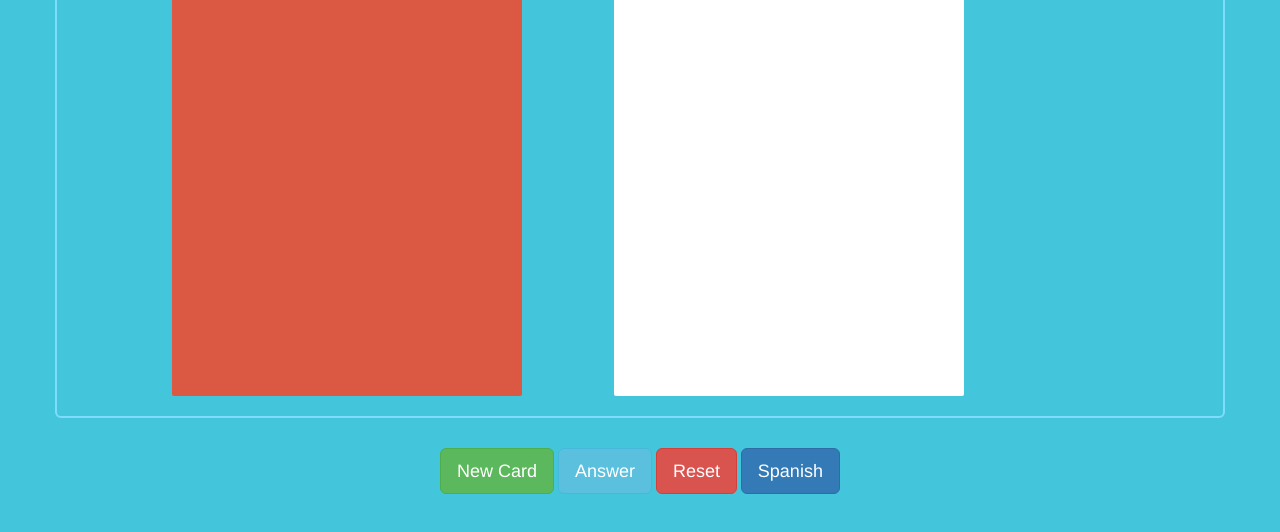
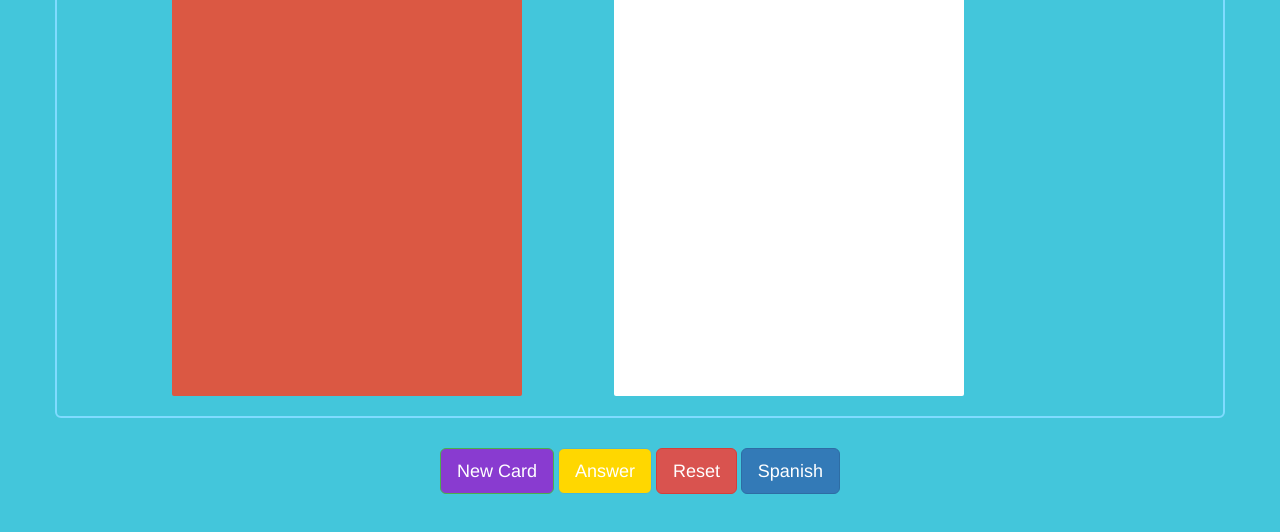
Before and after one commit to sbrks/flashcards, a plain HTML site: page index.html in a window 1280 px wide. Shown: the part 158-690 px from the top of the page. Drawn offline with nearby package versions, Linux system fonts and the light colour scheme; files that its build step writes are made by us from their sources.

Commit message:
edits button colors

```diff
--- a/css/main.css
+++ b/css/main.css
@@ -87,28 +87,19 @@ a {
 }
 
 /*newcard button */
-.btn-success {
-	background-image: -webkit-linear-gradient(top,#DB5844 0,#419641 100%);
-    background-image: -o-linear-gradient(top,#DB5844 0,#419641 100%);
-    background-image: -webkit-gradient(linear,left top,left bottom,from(#5cb85c),to(#419641));
-    background-image: linear-gradient(to bottom,#DB5844 0,#419641 100%);
-    filter: progid:DXImageTransform.Microsoft.gradient(startColorstr='#ff5cb85c', endColorstr='#ff419641', GradientType=0);
-    filter: progid:DXImageTransform.Microsoft.gradient(enabled=false);
-    background-repeat: repeat-x;
-    border-color: #DB5844;
-}
+
 
 /*answer button */
 .btn-info {
 	background-color: #FFD700;
-	background-image: -webkit-linear-gradient(top,#FFD700 0,#FFD700 100%);
+	/*background-image: -webkit-linear-gradient(top,#FFD700 0,#FFD700 100%);
     background-image: -o-linear-gradient(top,#FFD700 0,#FFD700 100%);
     background-image: -webkit-gradient(linear,left top,left bottom,from(#5bc0de),to(#2aabd2));
     background-image: linear-gradient(to bottom,#FFD700 0,#FFD700 100%);
     filter: progid:DXImageTransform.Microsoft.gradient(startColorstr='#FFD700', endColorstr='#FFD700', GradientType=0);
     filter: progid:DXImageTransform.Microsoft.gradient(enabled=false);
     background-repeat: repeat-x;
-    border-color: #FFD700;
+    border-color: #FFD700;*/
 }
 
 /*spanish button*/
--- a/index.html
+++ b/index.html
@@ -13,8 +13,7 @@
 	<link rel="stylesheet" href="css/main.css">
 	<link rel="stylesheet" href="css/animate.css">
 	<link rel="stylesheet" href="https://maxcdn.bootstrapcdn.com/bootstrap/3.3.6/css/bootstrap.min.css" integrity="sha384-1q8mTJOASx8j1Au+a5WDVnPi2lkFfwwEAa8hDDdjZlpLegxhjVME1fgjWPGmkzs7" crossorigin="anonymous">
-	<link href='http://fonts.googleapis.com/css?family=Roboto:400,700' rel='stylesheet' type='text/css'>
-	<link href='http://fonts.googleapis.com/css?family=Inconsolata:400,700' rel='stylesheet' type='text/css'>
+
 	<link href='http://fonts.googleapis.com/css?family=Lato:400,700' rel='stylesheet' type='text/css'>
 	<meta name="viewport" content="width=device-width, initial-scale=1">
 
@@ -51,15 +50,10 @@
 
 		<div class="row">
 			<div id="buttonContainer">
-			<!--
-				<a href="#" id="questionButton">New Card</a>
-				<a href="#" id="answerButton">Answer</a>
-				<a href="#" id="resetButton">New Game</a>
-			-->
 
-				<button type="button" class="btn btn-lg btn-success">New Card</button>
+				<button type="button" class="btn btn-lg btn-success" style="background-color: #893bd0">New Card</button>
 
-				<button type="button" class="btn btn-lg btn-info">Answer</button>
+				<button type="button" class="btn btn-lg btn-info" style="background-color: #FFD700">Answer</button>
 
 				<button type="button" class="btn btn-lg btn-danger">Reset</button>
 
--- a/script.js
+++ b/script.js
@@ -1,35 +1,3 @@
-
-
-
-
-	/*
-
-//one attempt at assigning
-var randomNumber = Math.floor(Math.random()*questionSource.length);
-var selectedQuestion = questionSource[randomNumber].question;
-console.log(selectedQuestion);
-
-var selectedAnswer = function () {
-	var x = selectedQuestion.indexOf;
-	return questionSource.x.choice;
-
-};
-
-
-console.log(selectedAnswer);
-
-
-
-//another stab at assigning corresponding answer to random question
-if (question) = X, questionSource[X].answer;
-
-if qnum === 1 {
-	return questionSource[0].answer
-}
-
-*/
-
-
 $(document).ready(function(){
 
 //toggle answer button
@@ -257,17 +225,25 @@ $('.btn-info').click(function(event) {
       var timeAnimation = 0;
       var cardBack = $('.cardBack1');
       //fade out animation with callback
-      cardBack.fadeOut(timeAnimation, function(){
-        cardBack.html('');
-				cardBack.append('<p>'+newAnswer+'</p>');
+      //cardBack.fadeOut(timeAnimation, function(){
+        //cardBack.html('');
+				//cardBack.append('<p>'+newAnswer+'</p>');
 
         //fadein animation.
         cardBack.addClass('animated flipInY');
         cardBack.fadeIn(timeAnimation);
-      });
+      //});
 
 			break;
 		};//end for loop
+
+		//answer button function
+		var newAnswer = questionSource[randomNumber].answer;
+		var cardBack = $('.cardBack1');
+		$('.btn-info').click(function(event) {
+		cardBack.html('');
+				cardBack.append('<p>'+newAnswer+'</p>');
+		});
 
 	});//end questionButton function
 
@@ -279,4 +255,6 @@ $('.btn-info').click(function(event) {
 
 
 
+
+
 });//end document ready
```
